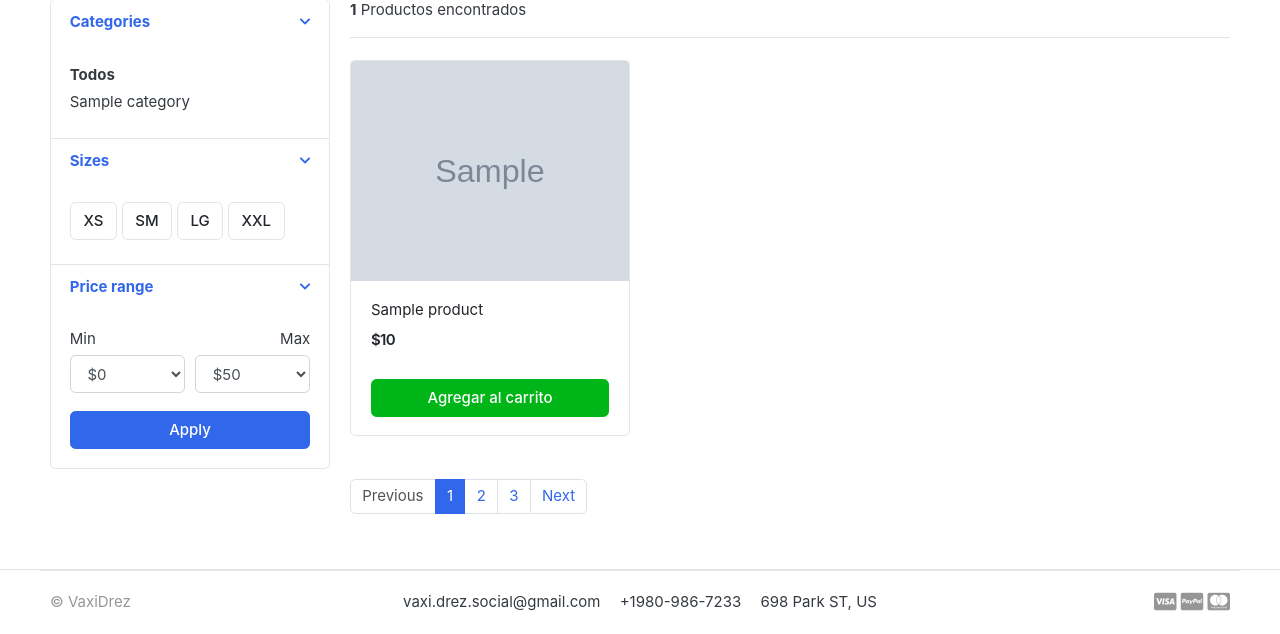
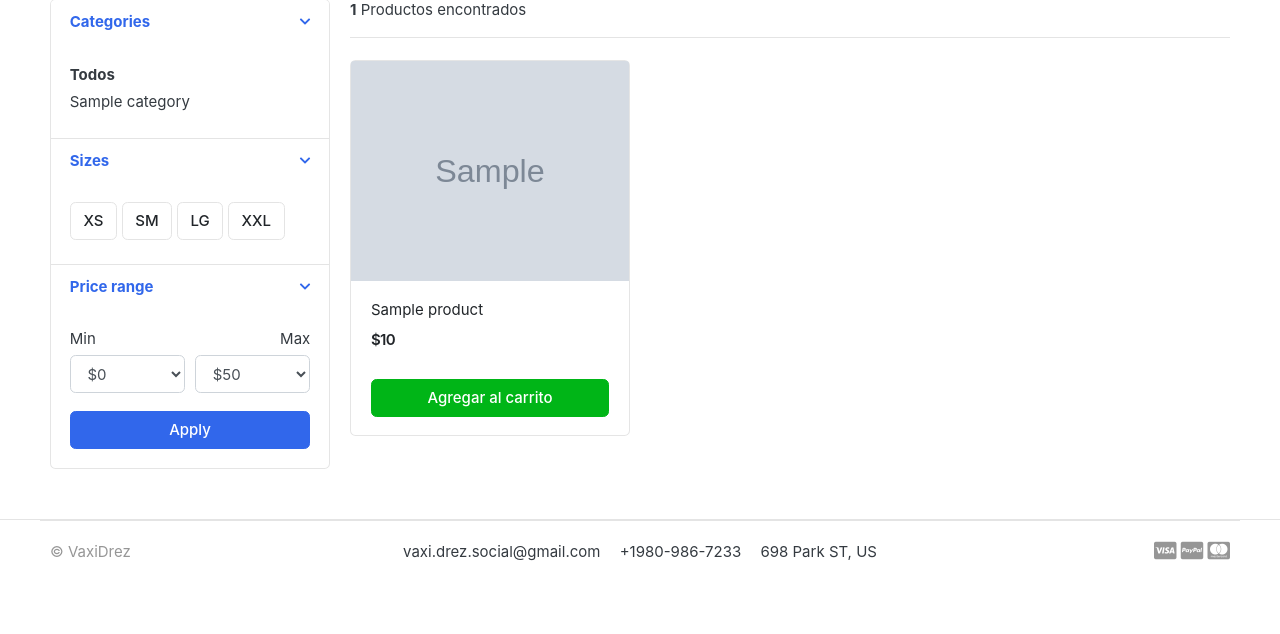
Before and after one commit to enaranjoc/ecommerce-django, a Django app: template templates/store/store.html in a window 1280 px wide. Shown: the part 295-929 px from the top of the page. After the commit the page ends 856 px from the top, so only its background shows below. Run offline with Django 4.2, Linux system fonts and the light colour scheme; the template is opened without the code that fills it: most values are stand-ins (such as "Sample title", 1, 10 or a date in 2020); grey boxes marked "Sample" are stand-in pictures; some web fonts are replaced.

Commit message:
Eventos de Paginacion

```diff
--- a/store/views.py
+++ b/store/views.py
@@ -12,7 +12,11 @@ def store(request, category_slug=None):
     if category_slug != None:
         categories = get_object_or_404(Category, slug=category_slug)
         products = Product.objects.filter(category=categories, is_available=True)
+        paginator = Paginator(products, 5)
+        page = request.GET.get('page')
+        paged_products = paginator.get_page(page)
         product_count = products.count()
+
     else:
         products = Product.objects.all().filter(is_available=True)
         paginator = Paginator(products, 5)
--- a/templates/store/store.html
+++ b/templates/store/store.html
@@ -155,13 +155,34 @@
 
 
                 <nav class="mt-4" aria-label="Page navigation sample">
+
+                    {% if products.has_other_pages %}
                     <ul class="pagination">
-                        <li class="page-item disabled"><a class="page-link" href="#">Previous</a></li>
-                        <li class="page-item active"><a class="page-link" href="#">1</a></li>
-                        <li class="page-item"><a class="page-link" href="#">2</a></li>
-                        <li class="page-item"><a class="page-link" href="#">3</a></li>
-                        <li class="page-item"><a class="page-link" href="#">Next</a></li>
+                        {% if products.has_previous %}
+                            <li class="page-item"><a class="page-link" href="?page={{products.previous_page_number}}">Previous</a></li>
+                        {% else %}
+                            <li class="page-item disabled"><a class="page-link" href="#">Previous</a></li>
+                        {% endif %}
+
+                        {% for i in products.paginator.page_range %}
+
+                            {% if products.number == i %}
+                                <li class="page-item active"><a class="page-link" href="#">{{i}}</a></li>
+                            {% else %}
+                                <li class="page-item"><a class="page-link" href="?page={{i}}">{{i}}</a></li>
+                            {% endif %}
+
+                        {% endfor %}
+
+                        {% if products.has_next %}
+                            <li class="page-item"><a class="page-link" href="?page={{products.next_page_number}}">Next</a></li>
+                        {% else %}
+                            <li class="page-item disabled"><a class="page-link" href="#">Next</a></li>
+                        {% endif%}
+
                     </ul>
+                    {% endif %}
+
                 </nav>
 
             </main> <!-- col.// -->
```
